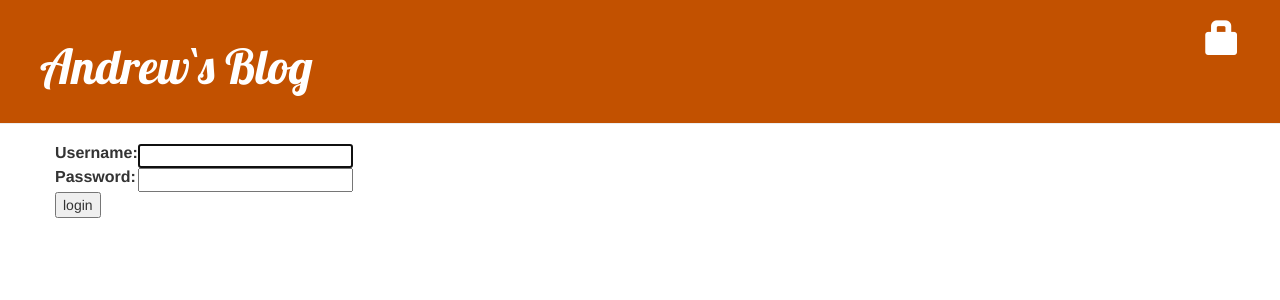
After one commit to AndreiDanRata/Summer-Project, a Django app: page /accounts/login/ in a window 1280 px wide. The commit adds this page. Shown: the top 300 px of the page. Run offline with Django 3.2, Linux system fonts and the light colour scheme; some libraries are stand-ins or nearby versions.

Commit message:
added login/logout

```diff
--- a/blog/templates/blog/base.html
+++ b/blog/templates/blog/base.html
@@ -11,7 +11,11 @@
     <body>
         <div class="page-header">
             {% if user.is_authenticated %}
-                <a href="{% url 'post_new' %}" class="top-menu"><span class="glyphicon glyphicon-plus"></span></a>
+                <a href="{% url 'post_new' %}" class="top-menu"><span alt="new postttt" class="glyphicon glyphicon-plus"></span></a>
+                <a href="{% url 'post_draft_list' %}" class="top-menu"><span class="glyphicon glyphicon-edit"></span></a>
+                <p class="top-menu">Hello {{ user.username }} <small>(<a href="{% url 'logout' %}">Log out</a>)</small></p>
+            {% else %}
+                <a href="{% url 'login' %}" class="top-menu"><span class="glyphicon glyphicon-lock"></span></a>
             {% endif %}
             <h1><a href="/">Andrew`s Blog</a></h1>
         </div>
--- a/blog/templates/blog/post_detail.html
+++ b/blog/templates/blog/post_detail.html
@@ -6,9 +6,12 @@
             <div class="date">
                 {{ post.published_date }}
             </div>
+        {% else %}
+            <a class="btn btn-default" href="{% url 'post_publish' pk=post.pk %}">Publish</a>
         {% endif %}
         {% if user.is_authenticated %}
             <a class="btn btn-default" href="{% url 'post_edit' pk=post.pk %}"><span class="glyphicon glyphicon-pencil"></span></a>
+            <a class="btn btn-default" href="{% url 'post_remove' pk=post.pk %}"><span class="glyphicon glyphicon-remove"></span></a>
         {% endif %}
         <h2>{{ post.title }}</h2>
         <p>{{ post.text|linebreaksbr }}</p>
--- /dev/null
+++ b/blog/templates/registration/login.html
@@ -0,0 +1,24 @@
+{% extends "blog/base.html" %}
+
+{% block content %}
+    {% if form.errors %}
+        <p>Your username and password didn't match. Please try again.</p>
+    {% endif %}
+
+    <form method="post" action="{% url 'login' %}">
+    {% csrf_token %}
+        <table>
+        <tr>
+            <td>{{ form.username.label_tag }}</td>
+            <td>{{ form.username }}</td>
+        </tr>
+        <tr>
+            <td>{{ form.password.label_tag }}</td>
+            <td>{{ form.password }}</td>
+        </tr>
+        </table>
+
+        <input type="submit" value="login" />
+        <input type="hidden" name="next" value="{{ next }}" />
+    </form>
+{% endblock %}
--- a/blog/urls.py
+++ b/blog/urls.py
@@ -1,9 +1,18 @@
 from django.urls import path
 from . import views
+from django.contrib.auth import views as auth_views
+
+
+
 
 urlpatterns = [
     path('', views.post_list, name='post_list'),
     path('post/<int:pk>/', views.post_detail, name='post_detail'),
+    path('post/<int:pk>/edit/', views.post_edit, name='post_edit'),
+    path('post/<int:pk>/publish/', views.post_publish, name='post_publish'),
+    path('post/<int:pk>/remove', views.post_remove, name='post_remove'),
     path('post/new/', views.post_new, name='post_new'),
-    path('post/<int:pk>/edit/', views.post_edit, name='post_edit'),
+    path('drafts/', views.post_draft_list, name='post_draft_list'),
+    path('accounts/login/', auth_views.LoginView.as_view(), name='login'),
+    path('accounts/logout/', auth_views.LogoutView.as_view(next_page='/'), name='logout'),
 ]
--- a/mysite/settings.py
+++ b/mysite/settings.py
@@ -68,6 +68,7 @@
     },
 ]
 
+
 WSGI_APPLICATION = 'mysite.wsgi.application'
 
 
@@ -123,3 +124,8 @@
 MEDIA_URL = '/media/'
 STATIC_ROOT = os.path.join(BASE_DIR, 'static')
 MEDIA_ROOT = os.path.join(BASE_DIR, 'media')
+
+
+#Login
+
+LOGIN_REDIRECT_URL = '/'
```
Also changed, not shown: blog/models.py (+14 -0 lines), blog/templates/blog/post_draft_list.html (added, +11 -0 lines), blog/views.py (+20 -2 lines), db.sqlite3.
